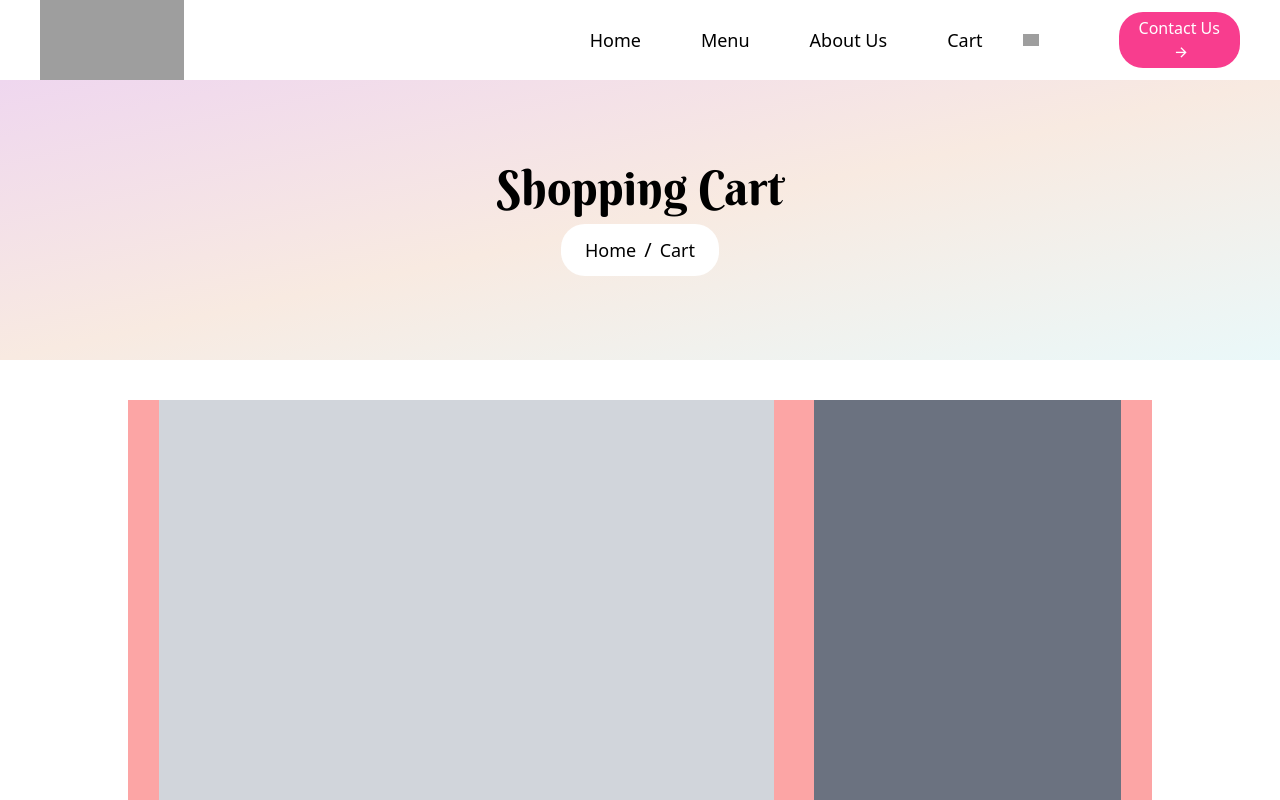
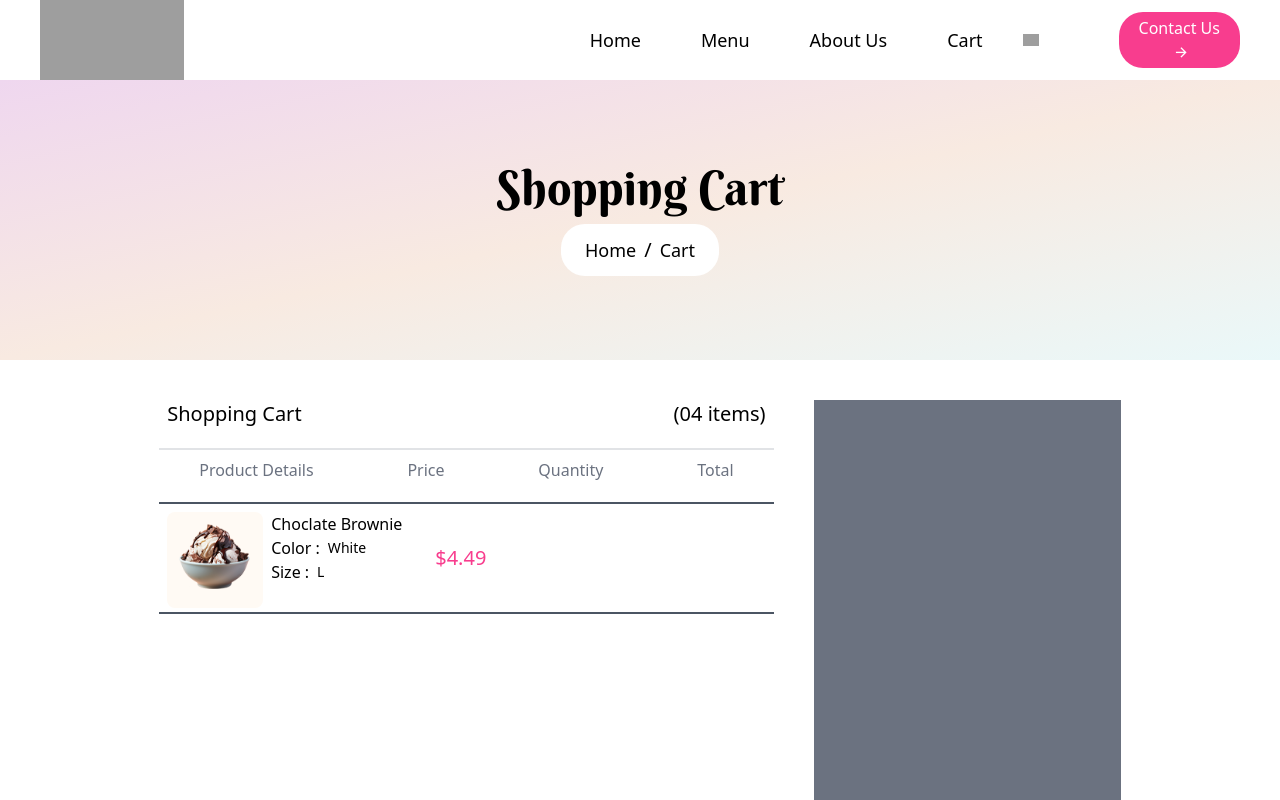
Before and after one commit to krushnaKD/IcecreamDelight, a React (Vite) app: page / in a window 1280 px wide. Shown: the top 800 px of the page. Built offline with nearby package versions, Linux system fonts and the light colour scheme; grey boxes are pictures that could not be loaded.

Commit message:
minor change in cart

```diff
--- a/src/Components/Cart.jsx
+++ b/src/Components/Cart.jsx
@@ -1,28 +1,54 @@
 import React from "react";
 import Navbar from "./Navbar";
 import Footer from "./Footer";
+import img2 from "../assets/favsecImages/image2.png"
 
 const Cart = () => {
   return (
     <div className="w-full h-full flex flex-col justify-center items-center ">
-        <Navbar/>
+      <Navbar />
       <div className="w-full h-[35vh] bg-gradient-to-br from-[rgba(239,215,239,1)] via-[rgba(245,249,252,1)] via-[rgba(248,234,225,1)] to-[rgba(234,248,249,1)] flex  flex-col items-center justify-center gap-3 mb-10">
         <h1 className="font-title text-5xl">Shopping Cart</h1>
         <div className="px-6 py-3  bg-[#ffff] rounded-3xl flex gap-2 cursor-pointer">
-            <h2 className="text-lg hover:text-[#F83D8E] ">Home</h2>
-            <span className="text-xl">/</span>
-            <h2 className="text-lg hover:text-[#F83D8E] ">Cart</h2>
+          <h2 className="text-lg hover:text-[#F83D8E] ">Home</h2>
+          <span className="text-xl">/</span>
+          <h2 className="text-lg hover:text-[#F83D8E] ">Cart</h2>
         </div>
       </div>
-      <div className="w-[80%] h-[80vh] flex items-start  justify-center gap-10  bg-red-300  mb-40">
-        <div className="w-[60%] h-[100%] bg-gray-300">
-
+      <div className="w-[80%] h-[80vh] flex items-start  justify-center gap-10    mb-40">
+        <div className="w-[60%] h-[100%] bg-gray-30">
+          <div className="w-full flex justify-between px-2">
+            <h1 className="text-xl font-medium">Shopping Cart</h1>
+            <h2 className="text-xl font-medium">(04 items)</h2>
+          </div>
+          <hr className="border-[1px] opacity-20 mt-5 border-gray-500  " />
+          <div className="w-full flex justify-between px-10 mt-2">
+            <h2 className="text-md font-normal text-gray-500">
+              Product Details
+            </h2>
+            <h2 className="text-md font-normal text-gray-500">Price</h2>
+            <h2 className="text-md font-normal text-gray-500">Quantity</h2>
+            <h2 className="text-md font-normal text-gray-500">Total</h2>
+          </div>
+          <div className="border-b-2 border-gray-600 border-t-2 mt-5 h-28 flex items-center">
+            <div className="w-64   h-full p-2 flex   gap-2">
+              <div className="w-24 h-24 p-3 bg-[#fffaf4] overflow-hidden rounded-lg">
+              <img className="" src={img2} alt="" />
+              </div>
+              <div>
+                <h1 className="font-medium text-md">Choclate Brownie</h1>
+                <h2 className="flex gap-2 items-center">Color :<span className="text-sm font-medium">White</span></h2>
+                <h2 className="flex gap-2 items-center">Size :<span className="text-sm font-medium">L</span></h2>
+              </div>
+            </div>
+             <h1 className="text-xl font-medium text-[#F83D8E] w-6 ml-5">
+              $4.49
+             </h1>
+          </div>
         </div>
-        <div className="w-[30%] h-[70%] bg-gray-500">
-
-        </div>
+        <div className="w-[30%] h-[70%] bg-gray-500"></div>
       </div>
-      <Footer/>
+      <Footer />
     </div>
   );
 };
```
